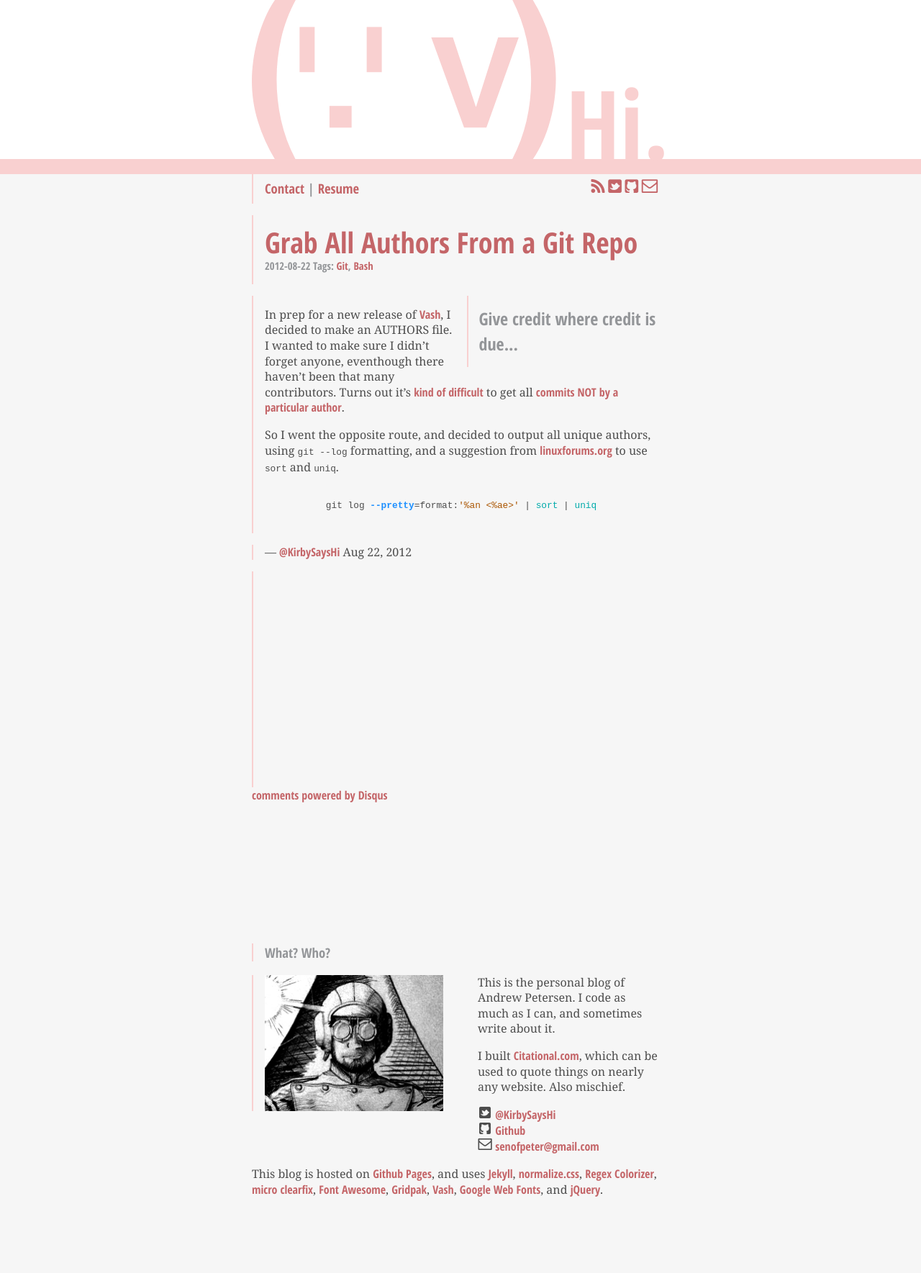
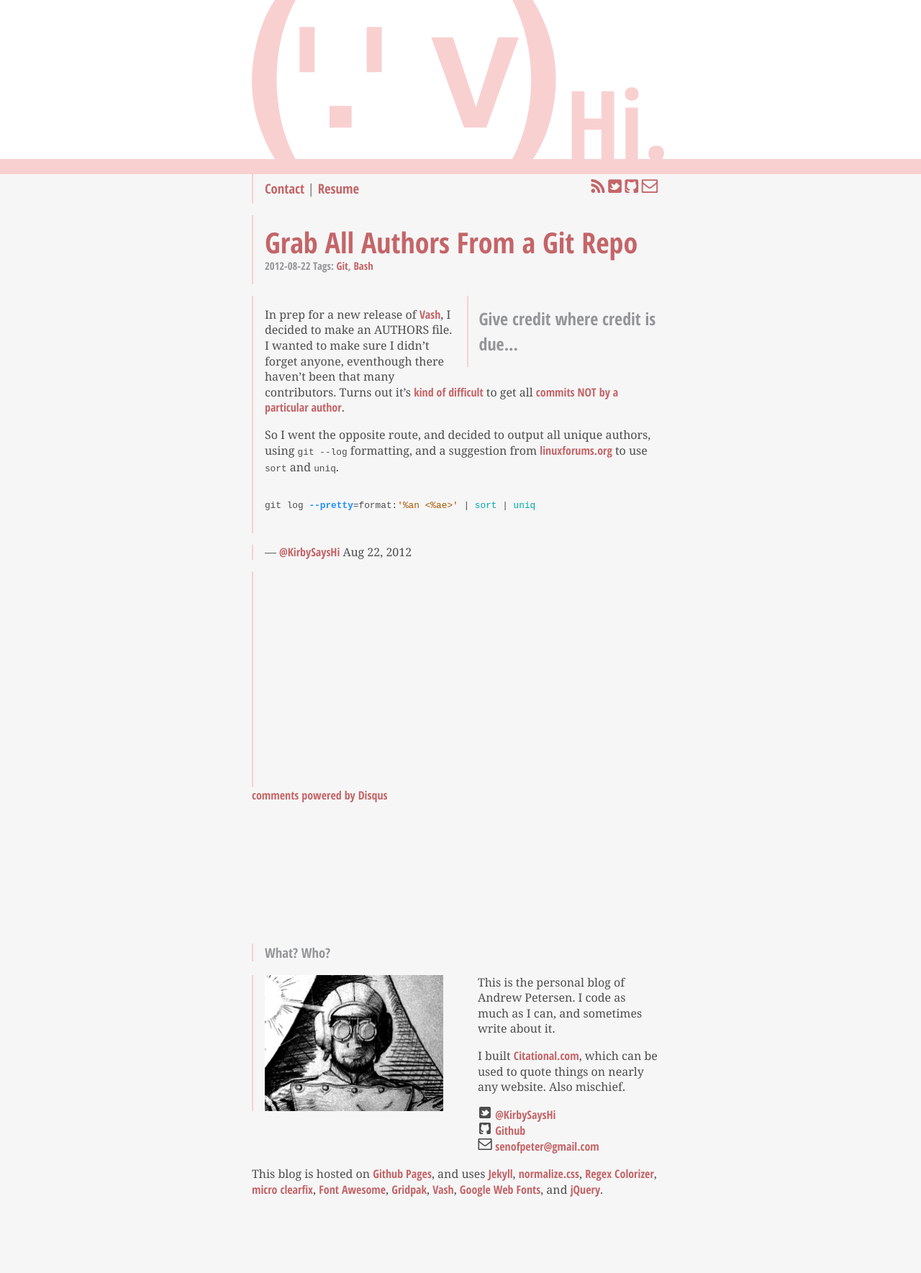
Before and after one commit to kirbysayshi/kirbysayshi.github.com, a Jekyll site: the page built from _posts/2012-08-22-get-git-authors.md, in a window 1280 px wide. Shown: the whole page at 72% size. Built offline with Jekyll 4.4.1, drawn with Linux system fonts in a browser that asks for light colours; nearby versions of some CDN libraries; comment, search, counter and statistics services are not loaded.

Commit message:
fix syntax highlighting alignment

```diff
--- a/css/main.css
+++ b/css/main.css
@@ -608,7 +608,10 @@ body {
 
 .post blockquote { margin: 2.75% 0 2.75% 2.75%; font-family: 'Open Sans Condensed',sans-serif; }
 
-.post figure, .post [data-role=figure] { margin-bottom: 2.75%; text-align: center; }
+/* These are both generated syntax highlighting and hand-written "figures", apparently */
+.post figure, .post [data-role=figure] { margin-bottom: 2.75%; }
+/* We only want to center the content within hand-written "figures" */
+.post [data-role=figure] { text-align: center; }
 .post figcaption, .post [data-role=figcaption] { display: block; font-size: 0.8em; }
 
 .footnotes { font-size: 0.7em; }
```
